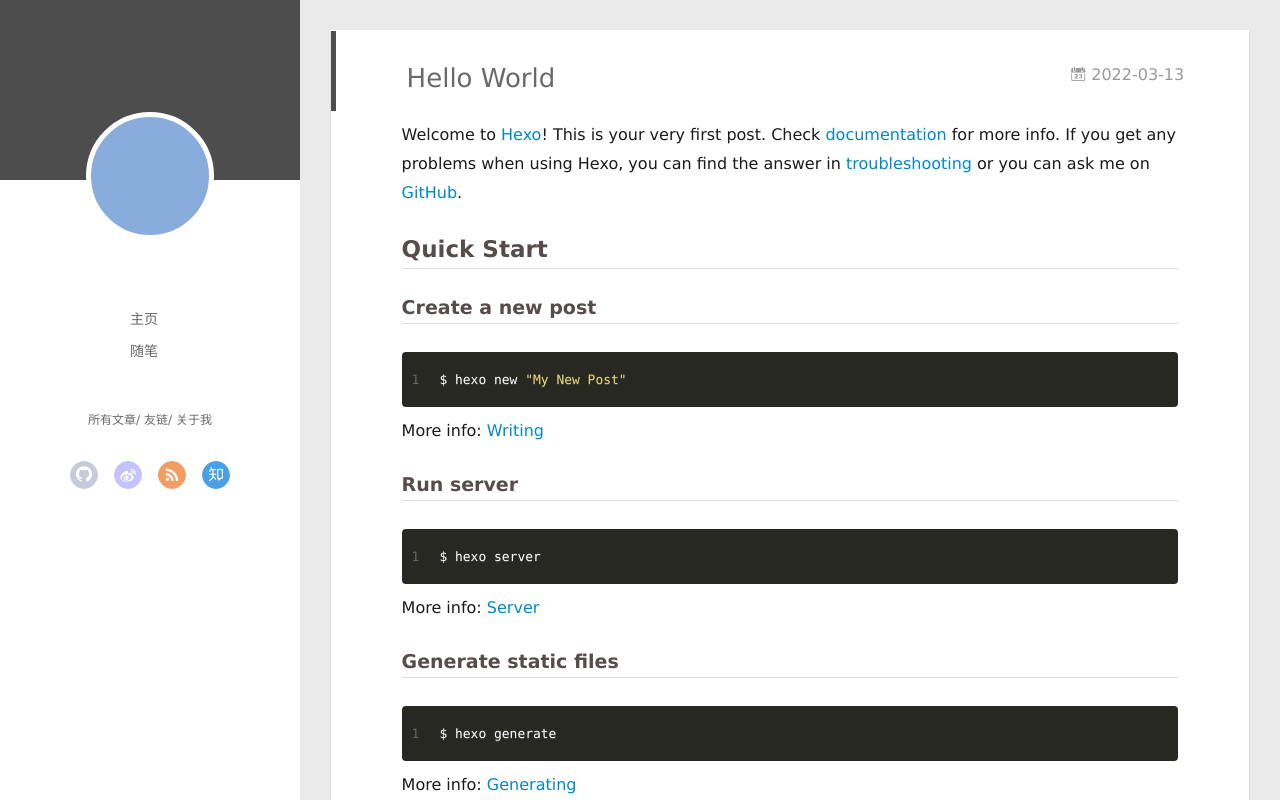
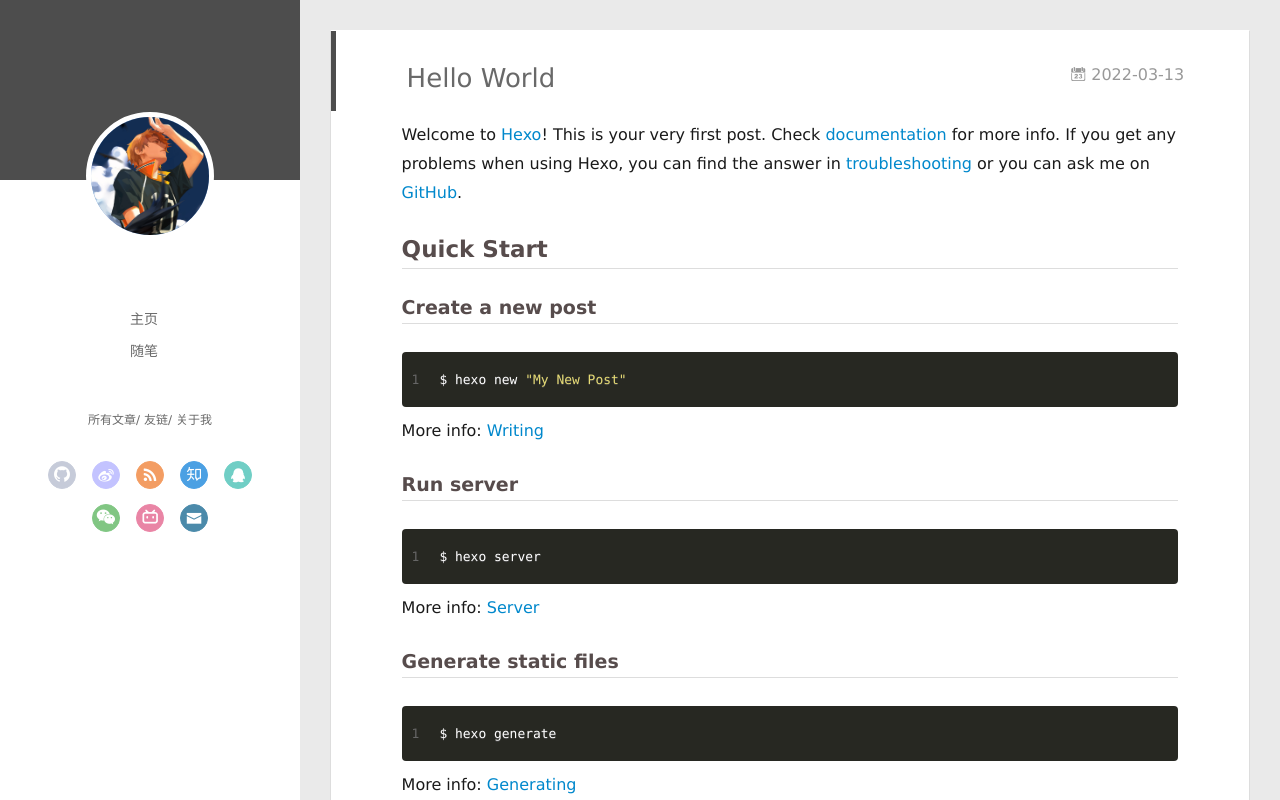
Before and after one commit to 1012081512/1012081512.github.io, a plain HTML site: page 2022/03/13/hello-world/index.html in a window 1280 px wide. Drawn offline with Linux system fonts and the light colour scheme; no server answers.

Commit message:
Site updated: 2022-03-13 15:03:22

```diff
--- a/2022/03/13/hello-world/index.html
+++ b/2022/03/13/hello-world/index.html
@@ -47,7 +47,7 @@
 <div class="intrude-less">
 	<header id="header" class="inner">
 		<a href="/" class="profilepic">
-			<img src="" class="js-avatar">
+			<img src="/img/1.png" class="js-avatar">
 		</a>
 		<hgroup>
 		  <h1 class="header-author"><a href="/"></a></h1>
@@ -89,6 +89,14 @@
 
 					<a class="zhihu" target="_blank" href="#" title="zhihu"><i class="icon-zhihu"></i></a>
 
+					<a class="qq" target="_blank" href="/1012081512" title="qq"><i class="icon-qq"></i></a>
+
+					<a class="weixin" target="_blank" href="/hlb1997" title="weixin"><i class="icon-weixin"></i></a>
+
+					<a class="bilibili" target="_blank" href="https://space.bilibili.com/84507464" title="bilibili"><i class="icon-bilibili"></i></a>
+
+					<a class="mail" target="_blank" href="/helinbin@foxmail.com" title="mail"><i class="icon-mail"></i></a>
+
 			</div>
 		</nav>
 	</header>
@@ -105,7 +113,7 @@
 	<div class="intrude-less">
 		<header id="header" class="inner">
 			<div class="profilepic">
-				<img src="" class="js-avatar">
+				<img src="/img/1.png" class="js-avatar">
 			</div>
 			<hgroup>
 			  <h1 class="header-author js-header-author"></h1>
@@ -129,6 +137,14 @@
 						<a class="rss" target="_blank" href="#" title="rss"><i class="icon-rss"></i></a>
 
 						<a class="zhihu" target="_blank" href="#" title="zhihu"><i class="icon-zhihu"></i></a>
+
+						<a class="qq" target="_blank" href="/1012081512" title="qq"><i class="icon-qq"></i></a>
+
+						<a class="weixin" target="_blank" href="/hlb1997" title="weixin"><i class="icon-weixin"></i></a>
+
+						<a class="bilibili" target="_blank" href="https://space.bilibili.com/84507464" title="bilibili"><i class="icon-bilibili"></i></a>
+
+						<a class="mail" target="_blank" href="/helinbin@foxmail.com" title="mail"><i class="icon-mail"></i></a>
 
 				</div>
 			</nav>
```
Also changed, not shown: 2022/03/13/我的第一篇博客文章/index.html (+18 -2 lines), archives/2022/03/index.html (+18 -2 lines), archives/2022/index.html (+18 -2 lines), archives/index.html (+18 -2 lines), index.html (+18 -2 lines), img/1.png (added).
